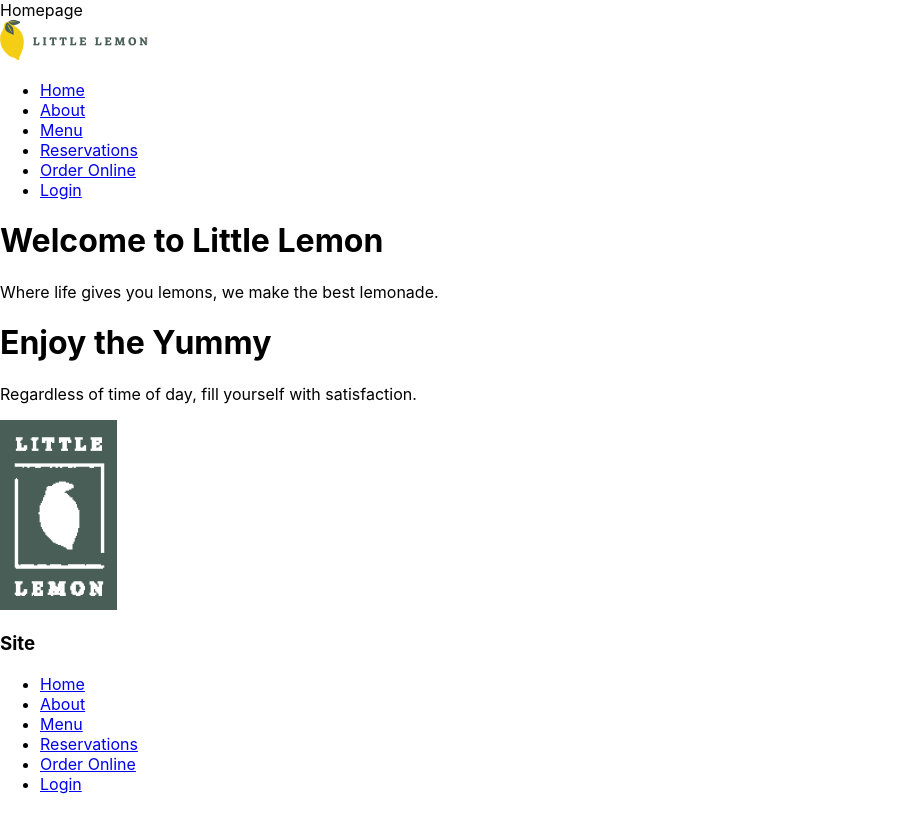
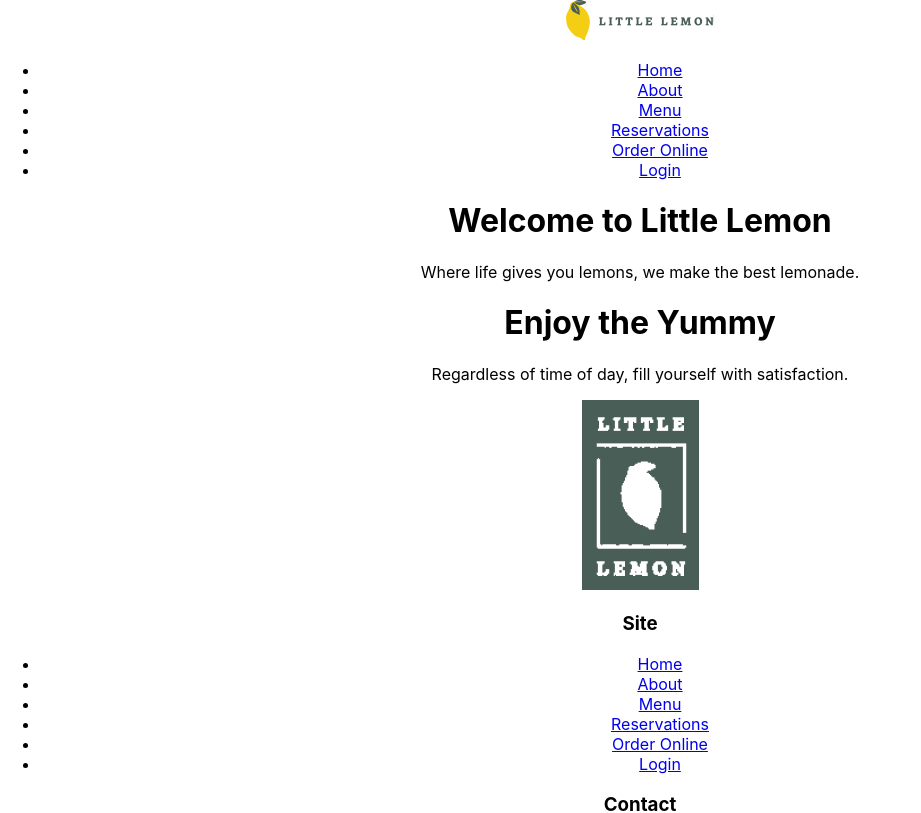
Before and after one commit to dlearningcode/front-end-dev-capstone-little_lemon, a React (Create React App) app: page / in a window 1280 px wide. Shown: the top 813 px of the page, without its empty margins (0-921 px from the left). Built offline with nearby package versions, Linux system fonts and the light colour scheme.

Commit message:
Updated index title tag, App.js for App class

```diff
--- a/public/index.html
+++ b/public/index.html
@@ -11,7 +11,10 @@
     />
     <meta name="og:title" content="Little Lemon Restaurant" />
     <meta property="og:type" content="website" />
-    <meta name="og:description" content="Little Lemon is a family owned Mediterranean restaurant, focused on traditional  recipes served with a modern twist." />
+    <meta
+      name="og:description"
+      content="Little Lemon is a family owned Mediterranean restaurant, focused on traditional  recipes served with a modern twist."
+    />
     <meta name="og:image" content="../assets/images/logo_horizontal.png" />
     <meta property="og:locale" content="en_US" />
     <meta property="og:site_name" content="Little Lemon" />
@@ -31,7 +34,7 @@
       work correctly both with client-side routing and a non-root public URL.
       Learn how to configure a non-root public URL by running `npm run build`.
     -->
-    <title>React App</title>
+    <title>Little Lemon Restaurant</title>
   </head>
   <body>
     <noscript>You need to enable JavaScript to run this app.</noscript>
--- a/src/App.js
+++ b/src/App.js
@@ -6,13 +6,12 @@ import Footer from "./components/Footer";
 
 function App() {
   return (
-    <>
-      Homepage
+    <div class="App">
       <Nav />
       <Header />
       <Main />
       <Footer />
-    </>
+    </div>
   )
 
 }
```
